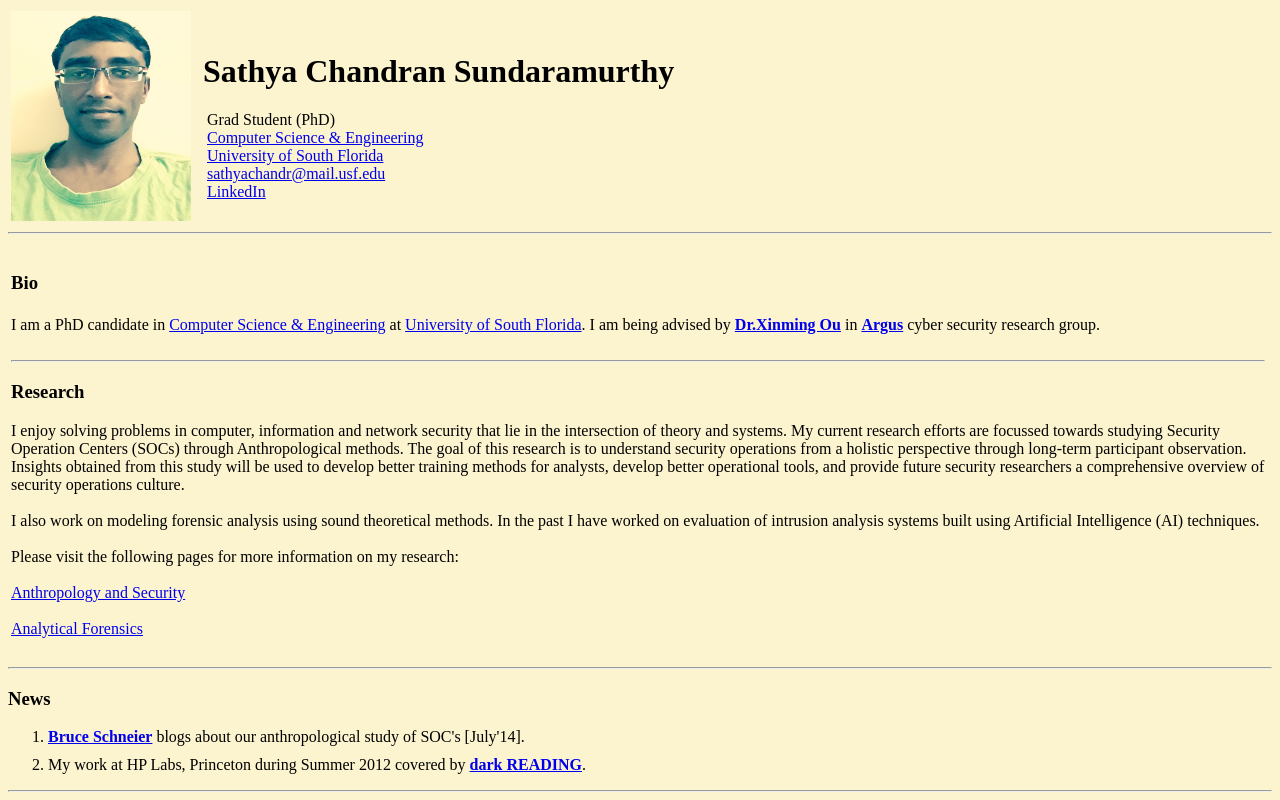
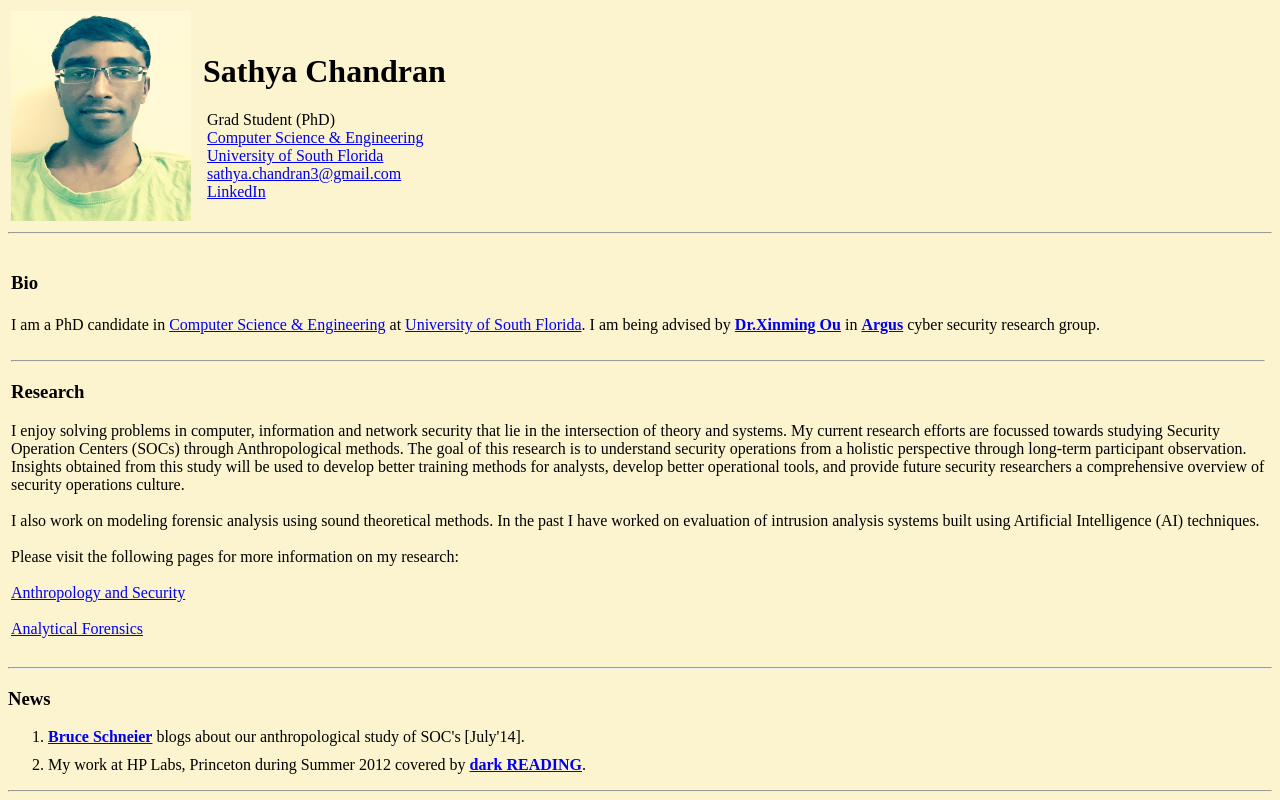
Before and after one commit to sathyacs/sathyacs.github.io, a plain HTML site: page index.html in a window 1280 px wide. Shown: the top 800 px of the page. Drawn offline with Linux system fonts and the light colour scheme.

Commit message:
Updated email.

```diff
--- a/index.html
+++ b/index.html
@@ -25,11 +25,11 @@
       <td><img src="sathya_profile.jpg" height="210" width="180" align = "left"
 	border = "0"></td>
       <td>
-	<h1>&nbsp;Sathya Chandran Sundaramurthy</h1>
+	<h1>&nbsp;Sathya Chandran</h1>
 	&nbsp;&nbsp;&nbsp;Grad Student (PhD)<br>
 	&nbsp;&nbsp;&nbsp;<a href="http://www.cse.usf.edu">Computer Science &amp; Engineering</a><br>
 	&nbsp;&nbsp;&nbsp;<a href="http://www.usf.edu">University of South Florida</a><br>
-	&nbsp;&nbsp;&nbsp;<a href = "mailto:sathyachandr@mail.usf.edu">sathyachandr@mail.usf.edu</a><br>
+	&nbsp;&nbsp;&nbsp;<a href = "mailto:sathya.chandran3@gmail.com">sathya.chandran3@gmail.com</a><br>
 	&nbsp;&nbsp;&nbsp;<a href = "http://www.linkedin.com/pub/sathya-chandran/16/199/330/">LinkedIn</a><br>
 	</td>
     </tr>
```
